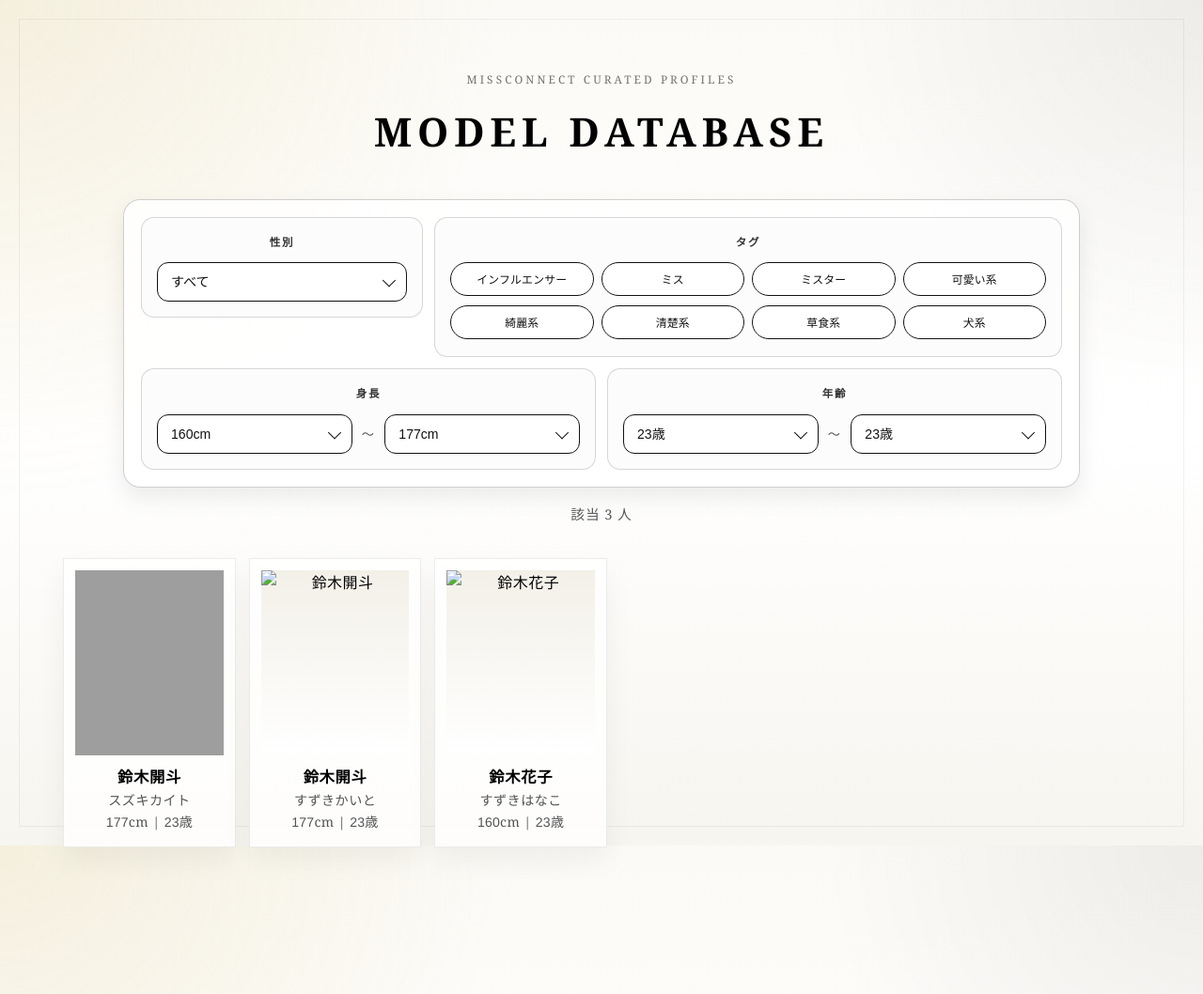
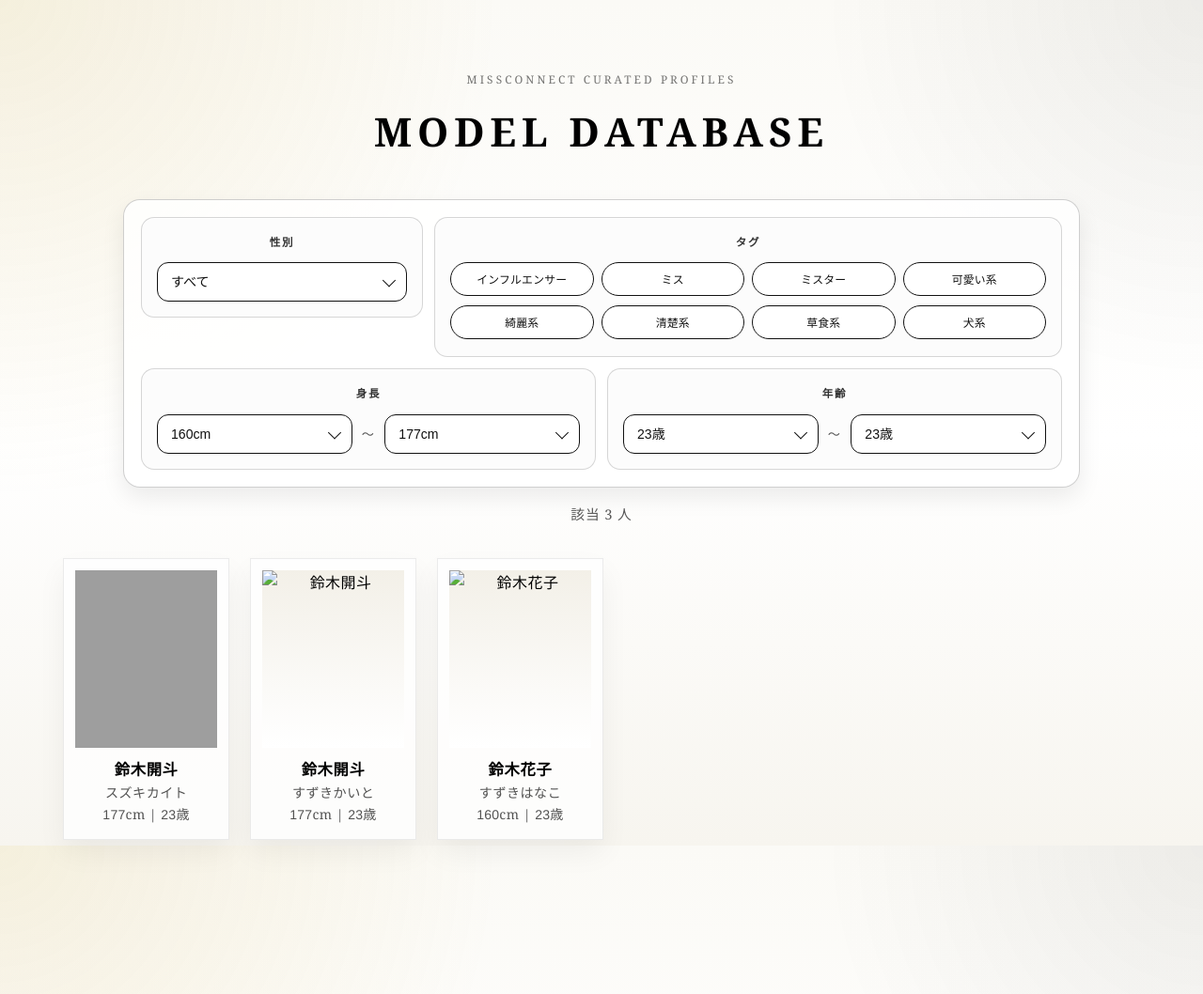
Before and after one commit to tkm-sano/entp, a Jekyll site: the page built from index.md, in a window 1280 px wide. Shown: the whole page at 94% size. Built offline with Jekyll 4.4.1, drawn with Linux system fonts in a browser that asks for light colours; grey boxes are pictures that could not be loaded.

Commit message:
Adjust model card spacing

```diff
--- a/assets/css/style.css
+++ b/assets/css/style.css
@@ -58,14 +58,6 @@ body {
   z-index: 1;
 }
 
-.site-main::before {
-  content: "";
-  position: fixed;
-  inset: 20px;
-  border: 1px solid rgba(17, 17, 17, 0.05);
-  pointer-events: none;
-}
-
 .site-wrapper .site-main {
   width: 100%;
   margin: 0;
@@ -215,7 +207,7 @@ body {
 .model-grid {
   display: grid;
   grid-template-columns: repeat(6, minmax(0, 1fr));
-  gap: 42px 40px;
+  gap: 52px 48px;
   margin: 34px auto 0;
   align-items: start;
   padding: 0 16px;
@@ -313,21 +305,21 @@ body {
 @media (max-width: 1200px) {
   .model-grid {
     grid-template-columns: repeat(5, minmax(0, 1fr));
-    gap: 34px 28px;
+    gap: 42px 34px;
   }
 }
 
 @media (max-width: 992px) {
   .model-grid {
     grid-template-columns: repeat(4, minmax(0, 1fr));
-    gap: 28px 20px;
+    gap: 34px 26px;
   }
 }
 
 @media (max-width: 768px) {
   .model-grid {
     grid-template-columns: repeat(3, minmax(0, 1fr));
-    gap: 18px 14px;
+    gap: 22px 18px;
     padding: 0 12px;
   }
 }
@@ -1056,7 +1048,7 @@ body {
   }
 
   .model-grid {
-    gap: 24px;
+    gap: 34px 26px;
   }
 
   .model-gallery {
@@ -1373,15 +1365,16 @@ body {
     grid-auto-flow: row;
     grid-auto-columns: auto;
     margin-top: 16px;
-    gap: 18px 14px;
+    gap: 22px 20px;
     overflow-x: visible;
-    padding: 0 12px;
+    padding: 0 14px;
   }
 
   .model-card {
-    width: 100%;
-    max-width: none;
+    width: calc(100% - 4px);
+    max-width: 100%;
     padding: 8px 8px 10px;
+    margin: 0 auto;
     border: 1px solid rgba(17, 17, 17, 0.08);
     background: rgba(255, 255, 255, 0.78);
     box-shadow: 0 6px 14px rgba(0, 0, 0, 0.04);
@@ -1621,8 +1614,8 @@ body {
 @media (max-width: 380px) {
   .model-grid {
     grid-template-columns: repeat(3, minmax(0, 1fr));
-    gap: 14px 10px;
-    padding: 0 10px;
+    gap: 18px 16px;
+    padding: 0 12px;
   }
 
   .model-info h3 {
```
